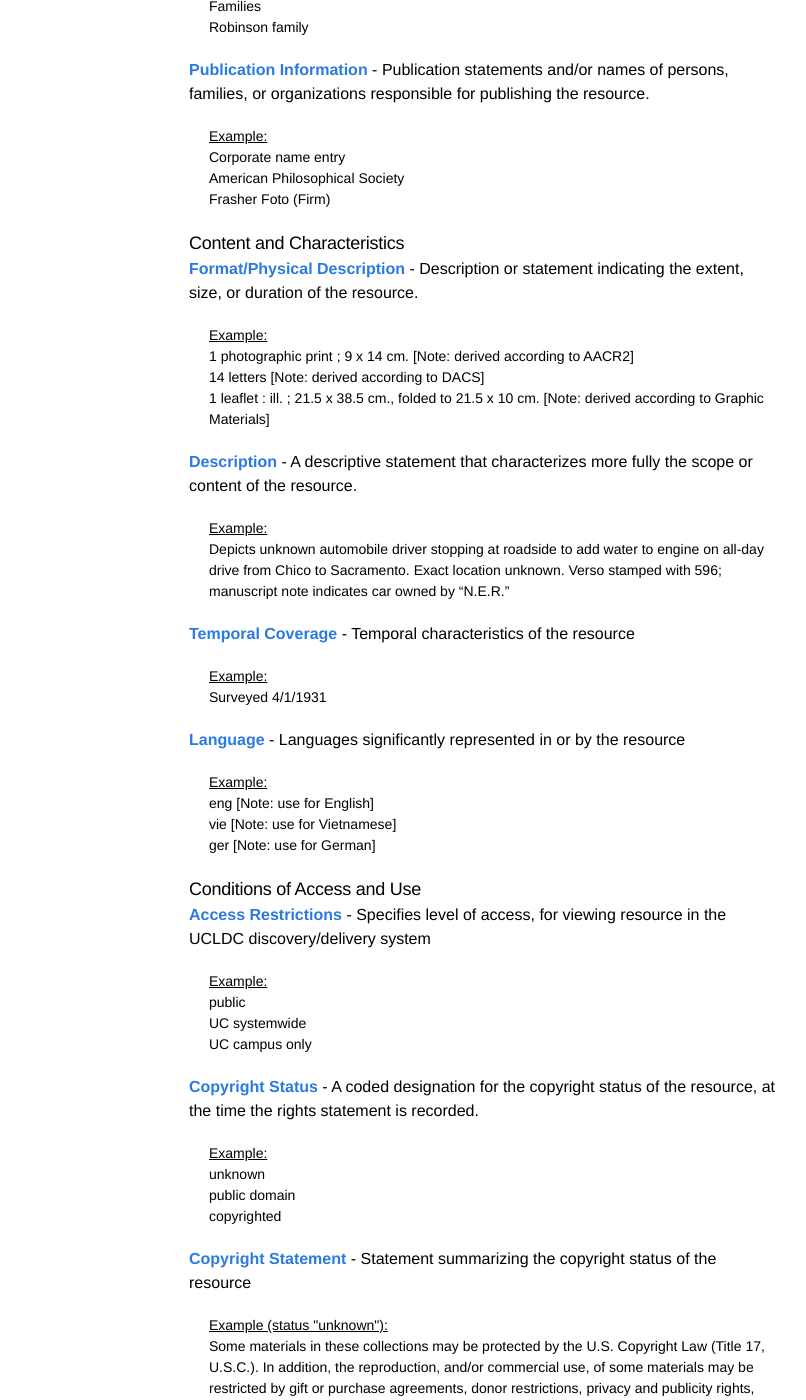
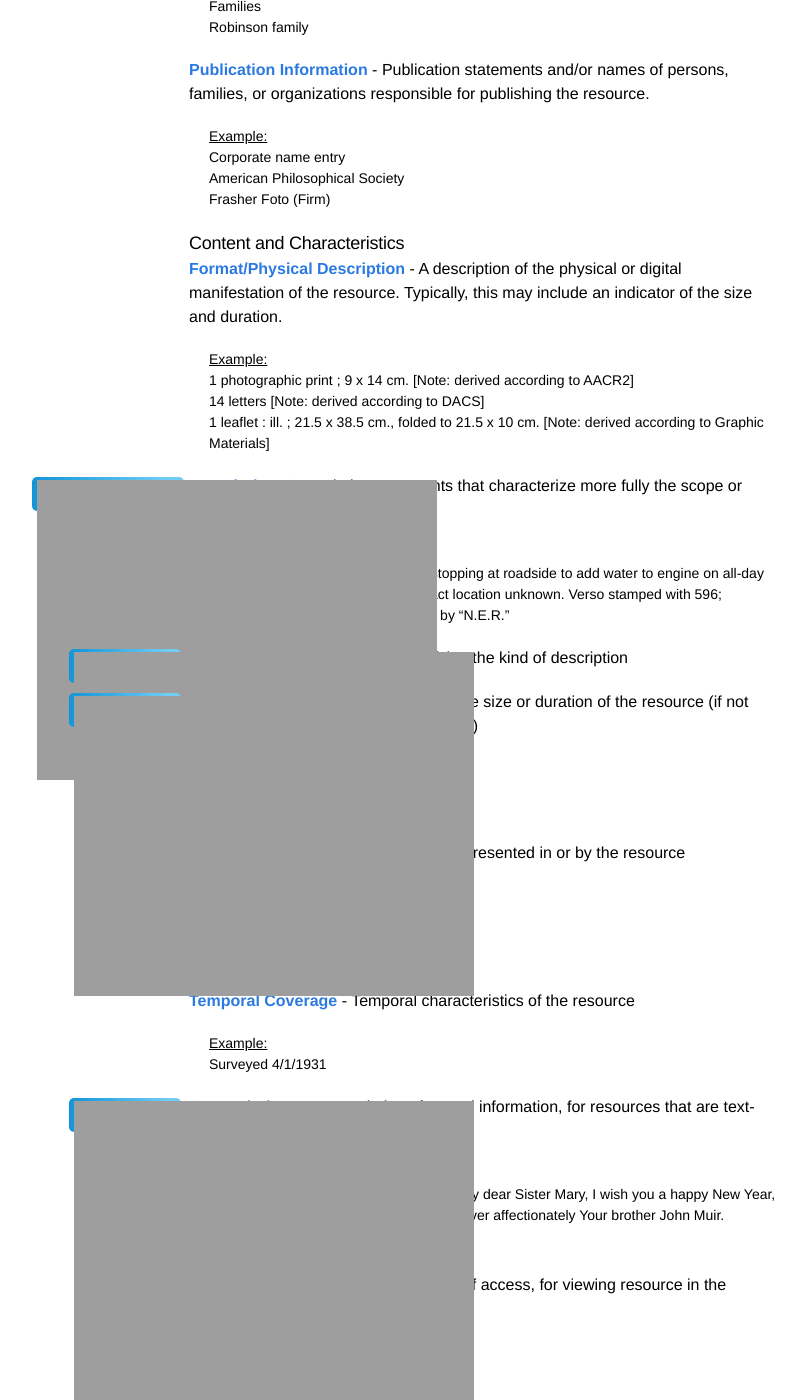
Before and after one commit to ucldc/ucldc-docs, a Jekyll site: the page built from docs/dams/metadata-model.md, in a window 1280 px wide and 1400 px high, scrolled down 2632 px. Shown: the whole window, without its empty margins (51-857 px from the left). Built offline with Jekyll 4.4.1, drawn with Linux system fonts in a browser that asks for light colours; nearby versions of some CDN libraries.

Commit message:
Updated the metadata model to include the new Transcription, Description Type, and Extent fields

```diff
--- a/docs/dams/metadata-model.md
+++ b/docs/dams/metadata-model.md
@@ -142,7 +142,7 @@
 
 ### Content and Characteristics
 
-<a class="label" id="FormatPhysicalDescription">Format/Physical Description</a> - Description or statement indicating the extent, size, or duration of the resource.
+<a class="label" id="FormatPhysicalDescription">Format/Physical Description</a> - A description of the physical or digital manifestation of the resource. Typically, this may include an indicator of the size and duration.
 
 <div class="example">
   <u>Example:</u>
@@ -151,11 +151,34 @@
   <br/>1 leaflet : ill. ; 21.5 x 38.5 cm., folded to 21.5 x 10 cm. [Note: derived according to Graphic Materials]
 </div>
 
-<a class="label" id="Description">Description</a> - A descriptive statement that characterizes more fully the scope or content of the resource.
+<div style="position: relative"><span class="badge" style="left: -157px; padding-left: 70px; padding-right: 5px;">Now <br/>Multivalued</span></div>
+
+<a class="label" id="Description">Description</a> - Descriptive statements that characterize more fully the scope or content of the resource.
 
 <div class="example">
   <u>Example:</u>
   <br/>Depicts unknown automobile driver stopping at roadside to add water to engine on all-day drive from Chico to Sacramento. Exact location unknown. Verso stamped with 596; manuscript note indicates car owned by “N.E.R.”
+</div>
+
+<div style="position: relative"><span class="badge">New <br/>Field</span></div>
+
+<a class="label" id="DescriptionType">Description Type</a> - Qualifier identifying the kind of description
+
+<div style="position: relative"><span class="badge">New <br/>Field</span></div> <a class="label" id="Extent">Extent</a> - A more specific statement of the size or duration of the resource (if not specified in Format/Physical Description)
+
+<div class="example">
+  <u>Example:</u>
+  <br/>9 x 14 cm.
+  <br/>21.5 x 38.5 cm., folded to 21.5 x 10 cm.
+</div>
+
+<a class="label" id="Language">Language</a> - Languages significantly represented in or by the resource
+
+<div class="example">
+  <u>Example:</u>
+  <br/>eng [Note: use for English]
+  <br/>vie [Note: use for Vietnamese]
+  <br/>ger [Note: use for German]
 </div>
 
 <a class="label" id="TemporalCoverage">Temporal Coverage</a> - Temporal characteristics of the resource
@@ -165,13 +188,11 @@
   <br/>Surveyed 4/1/1931
 </div>
 
-<a class="label" id="Language">Language</a> - Languages significantly represented in or by the resource
+<div style="position: relative"><span class="badge">New <br/> Field</span></div> <a class="label" id="Transcription">Transcription</a> - A transcription of textual information, for resources that are text-based or document formats
 
 <div class="example">
   <u>Example:</u>
-  <br/>eng [Note: use for English]
-  <br/>vie [Note: use for Vietnamese]
-  <br/>ger [Note: use for German]
+  <br/>Martinez California December 31, 1893. My dear Sister Mary, I wish you a happy New Year, You and all yours. Heaven bless you all. Ever affectionately Your brother John Muir.
 </div>
 
 ### Conditions of Access and Use
```
